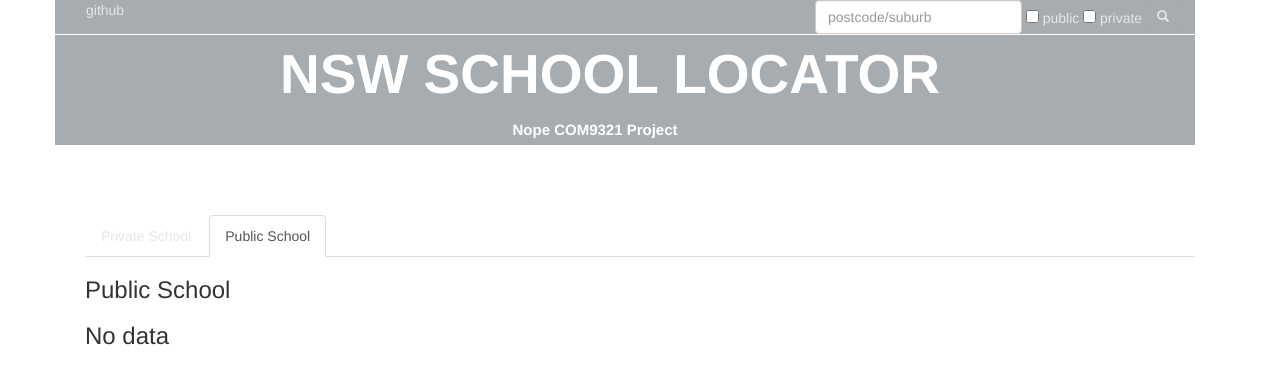
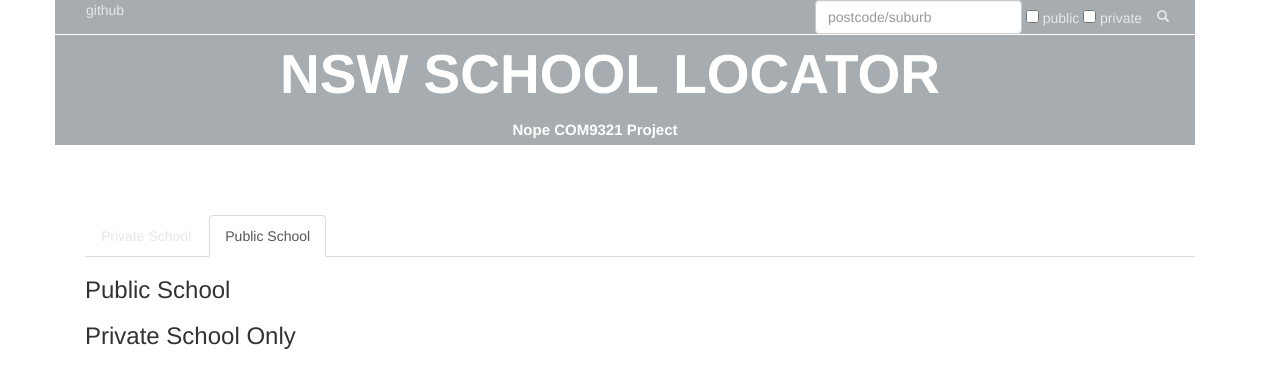
Before and after one commit to yuyoux/NSW-School-Locator, a Flask app: template templates/non_gov.html in a window 1280 px wide, after a click on "Public School". Shown: the top 388 px of the page. Run offline with Flask 2, Linux system fonts and the light colour scheme; the template is opened without the code that fills it: most values are stand-ins (such as "Sample title", 1, 10 or a date in 2020); parts of the project's set-up code (start-up, migrations or seed data) failed here and were passed over; some libraries are stand-ins or nearby versions.

Commit message:
Update non_gov.html

```diff
--- a/templates/non_gov.html
+++ b/templates/non_gov.html
@@ -6,8 +6,8 @@
 	'packages':['map'],
 	'mapsApiKey': 'AIzaSyDAkguZ-aHXwBGG4E79WDbSHsocwLIyeOU'
 	});
-	google.charts.setOnLoadCallback(drawmap2);
-	function drawmap2() {
+	google.charts.setOnLoadCallback(drawChart_private);
+	function drawChart_private() {
 		var location_list= {{locations2|tojson}}
 		var data = google.visualization.arrayToDataTable( location_list);
 		var options = {
@@ -34,10 +34,10 @@
 					{% for school in schools2 %}
 					<tr>
 						<td>
-						<button class="btn btn-xs " style="background:none" data-toggle="modal" data-target="#{{schools2[school]['count']}}" >
+						<button class="btn btn-xs " id="priinfobtn" style="background:none" data-toggle="modal" data-target="#{{schools2[school]['id']}}" >
 							{{ school }}
 						</button>
-						<div class="modal fade" id="{{schools2[school]['count']}}" tabindex="-1" role="dialog" aria-labelledby="Label2" aria-hidden="true">
+						<div class="modal fade" id="{{schools2[school]['id']}}" tabindex="-1" role="dialog" aria-labelledby="Label2" aria-hidden="true">
 							<div class="modal-dialog">
 								<div class="modal-content">
 									<div class="modal-header">
@@ -96,8 +96,8 @@
 		<div class="col-md-5 pull-right" id="map_markers_div" style="width: 400px; height: 400px"></div>
 	</div>
 
-{% endblock private%}
+{% endblock private %}
 
 {% block public %}
-	<h3>No data </h3>
+	<h3>Private School Only </h3>
 {%endblock%}
```
